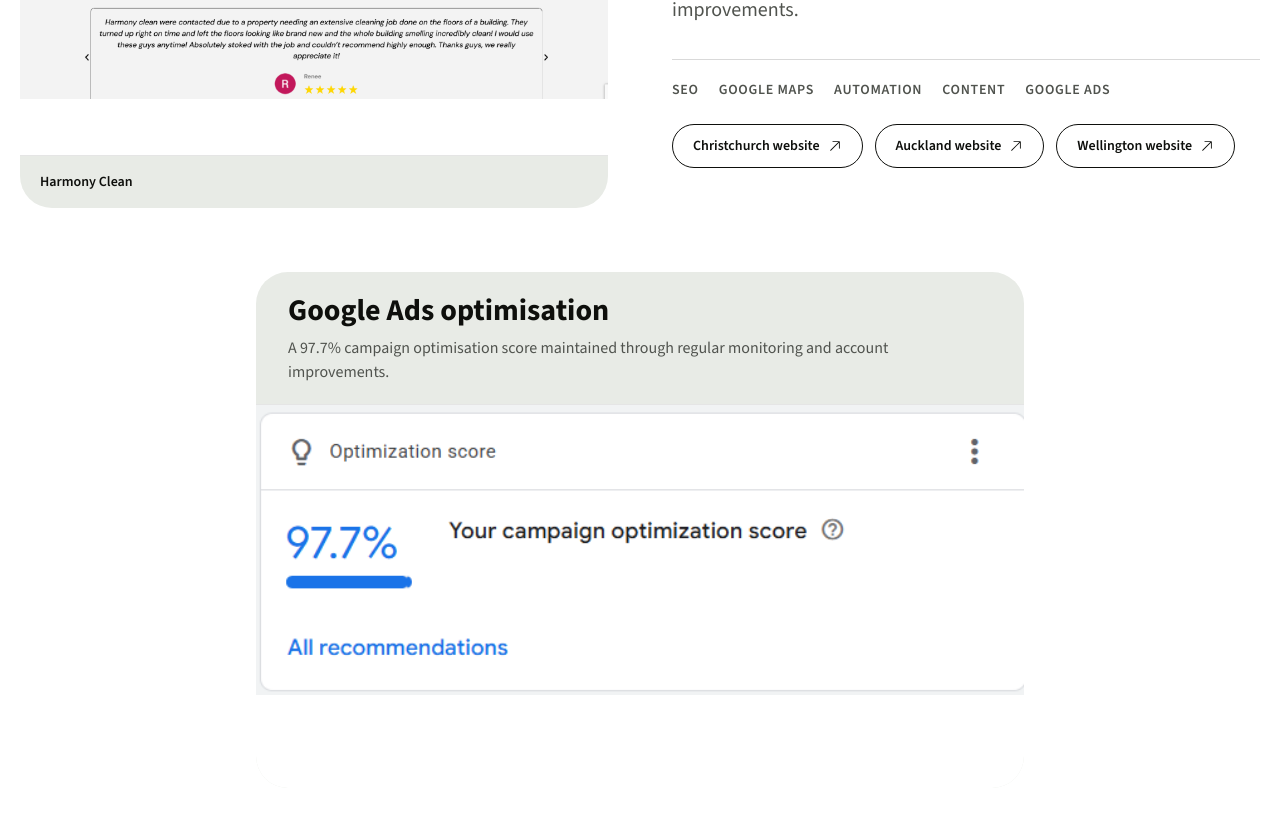
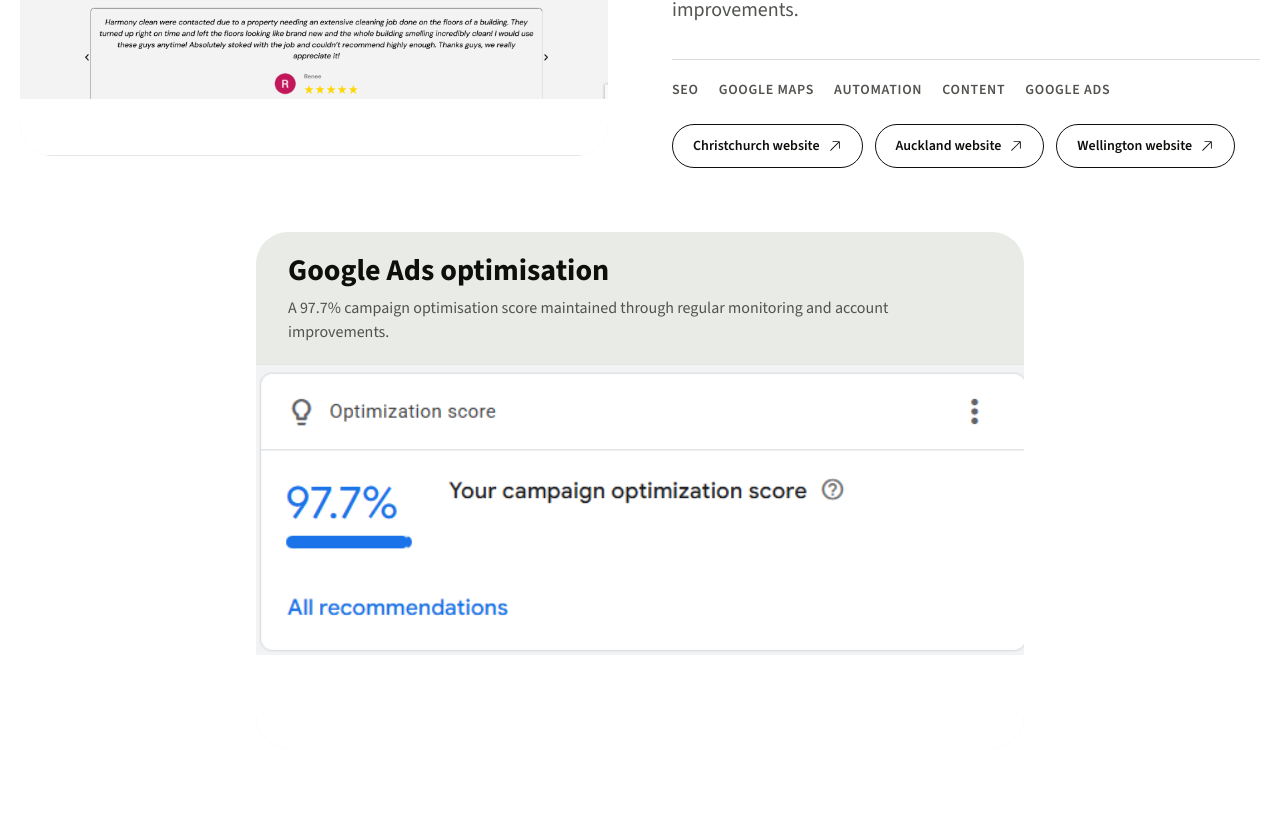
Before and after one commit to taranveerultra-bot/Tara-cv, a Next.js app: page / in a window 1280 px wide. Shown: the part 2180-3000 px from the top of the page. Built offline with nearby package versions, Linux system fonts and the light colour scheme.

Commit message:
Remove project image captions

```diff
--- a/src/components/PortfolioSections.tsx
+++ b/src/components/PortfolioSections.tsx
@@ -36,7 +36,6 @@ export const ProjectsSection = () => (
                                         className="object-contain object-top"
                                     />
                                 </div>
-                                <figcaption className="px-5 py-4 text-sm font-semibold">{project.title}</figcaption>
                             </figure>
 
                             <div className={index % 2 ? "lg:order-1" : ""}>
```
